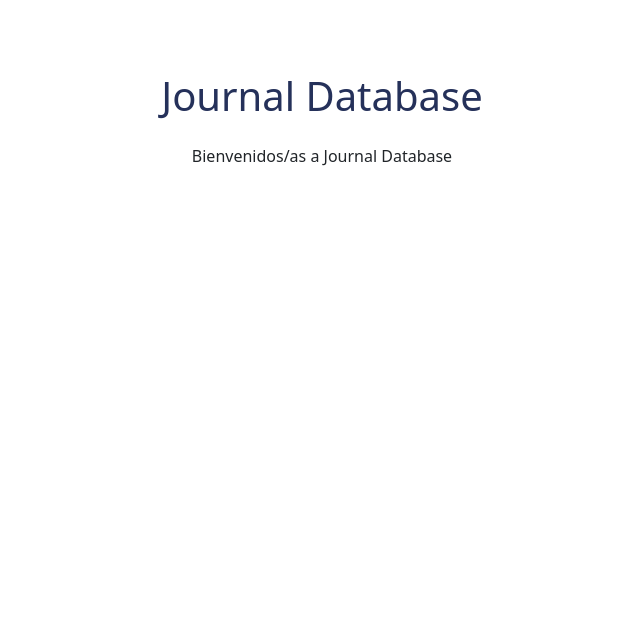
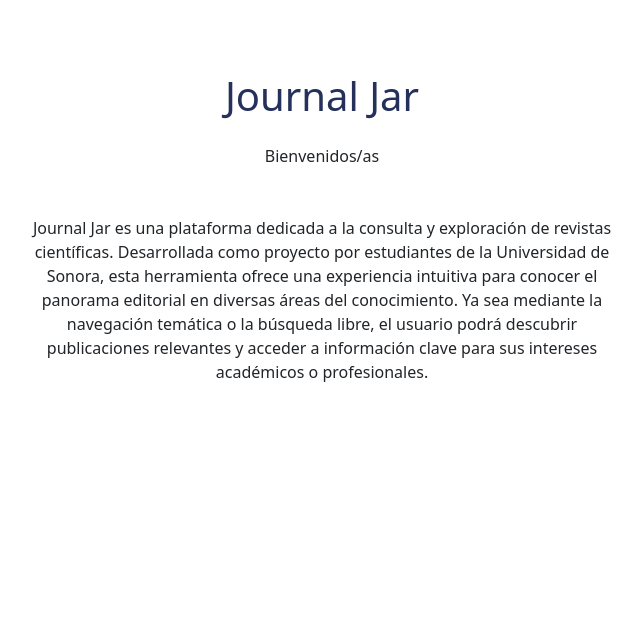
Before and after one commit to alhambra12/ds4_proyecto, a Flask app: page / in a window 1280 px wide. Shown: the part 66-690 px from the top of the page, without its empty margins (318-960 px from the left). Run offline with Flask 3, Linux system fonts and the light colour scheme.

Commit message:
Detalles pagina

```diff
--- a/frontend/templates/index.html
+++ b/frontend/templates/index.html
@@ -4,11 +4,15 @@
 
 <div class="text-center mx-auto mt-5 mt-5">
     <h1 class="mb-4">
-        Journal Database
+        Journal Jar
     </h1>
     <p class="text-center text-justify mx-auto mb-5 limited-width">
-        Bienvenidos/as a Journal Database
+        Bienvenidos/as
     </p>
+    <p class="text-center text-justify mx-auto mb-5 limited-width">
+        Journal Jar es una plataforma dedicada a la consulta y exploración de revistas científicas. Desarrollada como proyecto por estudiantes de la Universidad de Sonora, esta herramienta ofrece una experiencia intuitiva para conocer el panorama editorial en diversas áreas del conocimiento. Ya sea mediante la navegación temática o la búsqueda libre, el usuario podrá descubrir publicaciones relevantes y acceder a información clave para sus intereses académicos o profesionales.
+    </p>
+
 </div>
 
 {% endblock %}
```
